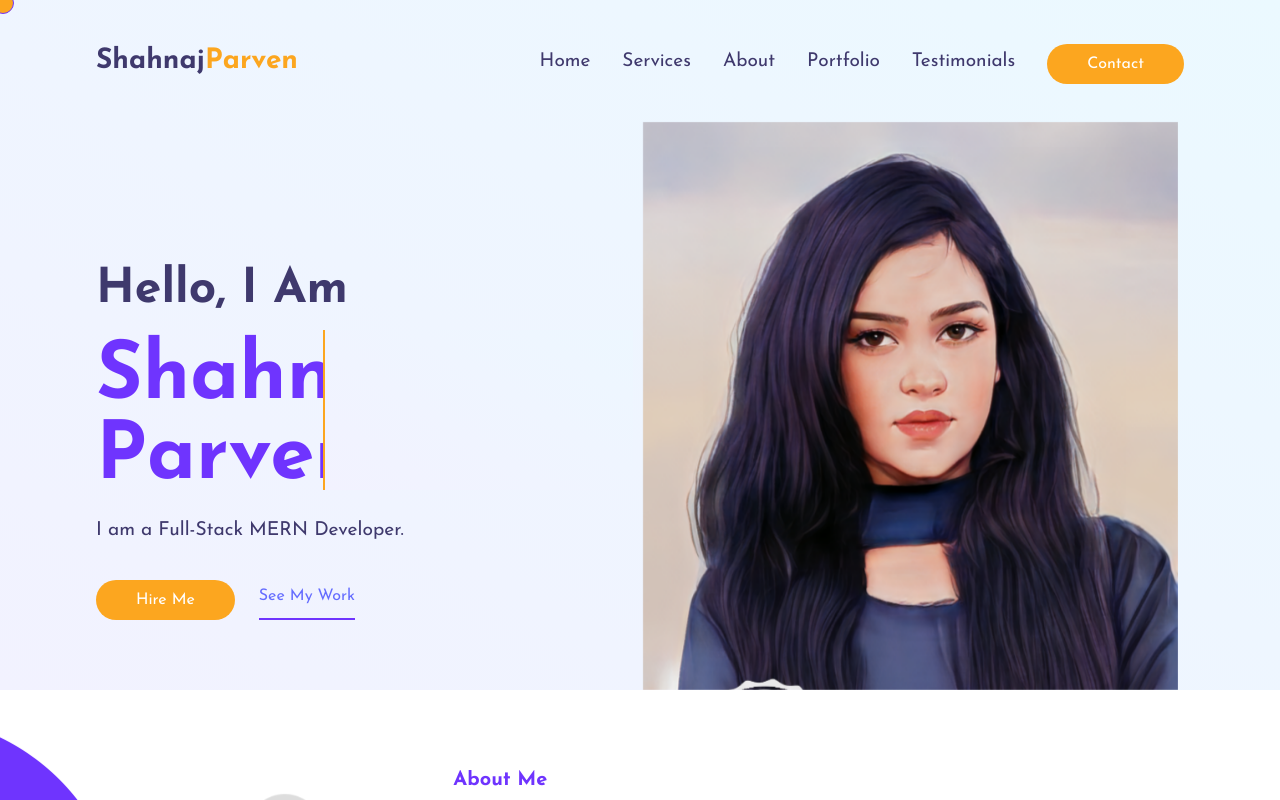
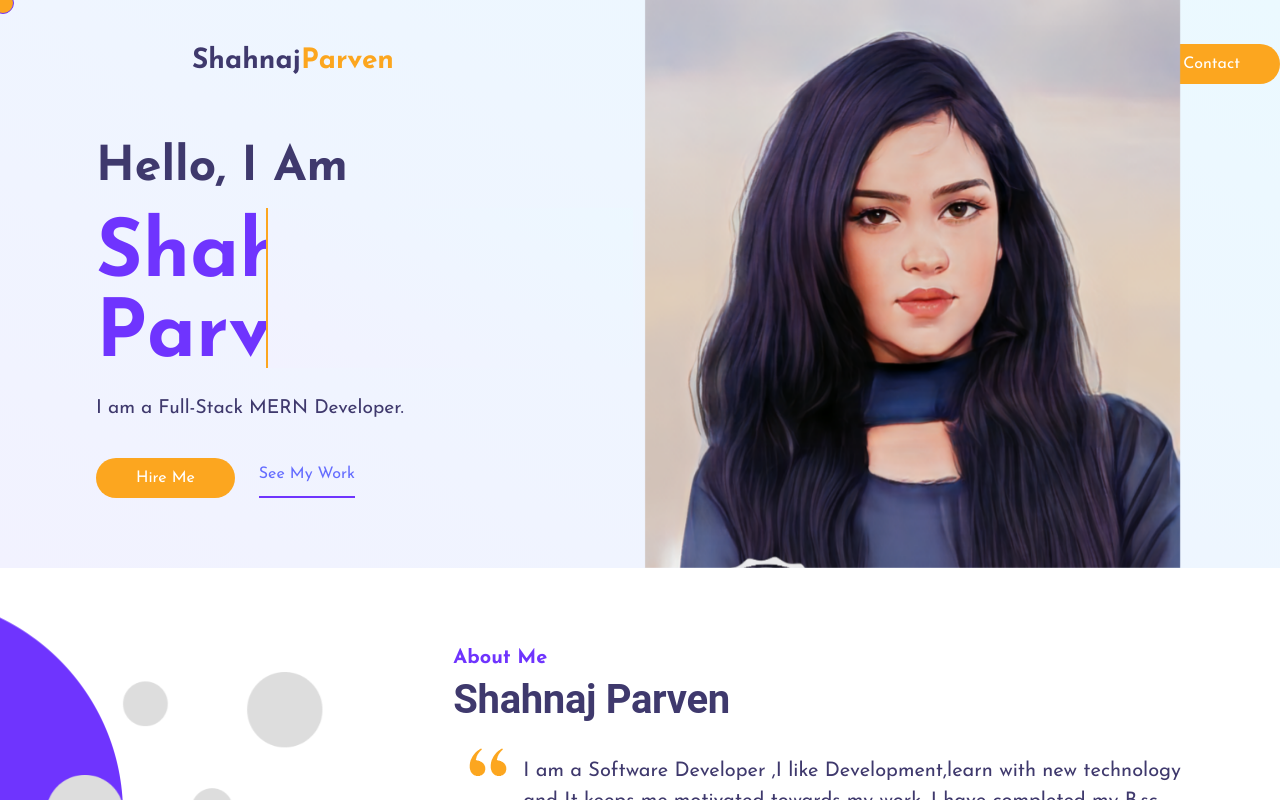
Before and after one commit to shahnajparven/portfolio-fe, a React (Vite) app: page / in a window 1280 px wide. Shown: the top 800 px of the page. Built offline with nearby package versions, Linux system fonts and the light colour scheme.

Commit message:
error handeling at header section

```diff
--- a/src/pages/header/Header.jsx
+++ b/src/pages/header/Header.jsx
@@ -1,51 +1,60 @@
 import { Box, Button, Typography } from "@mui/material";
 import React from "react";
 import "./Header.css";
-import MenuIcon from '@mui/icons-material/Menu';
+import MenuIcon from "@mui/icons-material/Menu";
 const Header = () => {
   return (
-    <Box display='flex' justifyContent='space-between' className='header'>
+    <Box width="100%" className="header" position="fixed">
+      <Box
+        px={{ lg: 12, md: 12, sm: 2, xs: 2 }}
+        display="flex"
+        justifyContent="space-between"
+      >
         <Box className="logo-name">
           <h5>
             Shahnaj
-          <span className="logo-span" >
-            Parven
-          </span>
+            <span className="logo-span">Parven</span>
           </h5>
         </Box>
-      <Box mt={5} display={{xs:'flex',sm:'flex', lg:'none'}} color="#fca61f"><MenuIcon fontSize="large" /></Box>
-      <Box mt={2.5} gap={2} display={{xs:'none',sm:'none', lg:'flex'}}>
-      <Box className='header-list' >
+        <Box
+          mt={5}
+          display={{ xs: "flex", sm: "flex", lg: "none" }}
+          color="#fca61f"
+        >
+          <MenuIcon fontSize="large" />
+        </Box>
+        <Box mt={2.5} gap={2} display={{ xs: "none", sm: "none", lg: "flex" }}>
+          <Box className="header-list">
             <ul>
-          <li >
-            <a href="index.html">
-              Home
-            </a>
-          </li>
-          <li >
-            <a href="#service-con">
-              Services
-            </a>
-          </li>
-          <li >
-            <a href="#about-con">
-              About
-            </a>
+              <li>
+                <a href="home">Home</a>
               </li>
               <li>
-            <a href="#Portfolio">
-              Portfolio
-            </a>
+                <a href="#about">About</a>
               </li>
-          <li >
-            <a href="#testimonials">
-              Testimonials
-            </a>
+              <li>
+                <a href="#expertise">Expertise</a>
+              </li>
+              <li>
+                <a href="#skill">Skill</a>
+              </li>
+              <li>
+                <a href="#project">Project</a>
               </li>
             </ul>
-        </Box >
+          </Box>
           <Box mt={3}>
-        <Box px={5} py={1.5} bgcolor='#fca61f' color='#ffffff' borderRadius="30px" className='hire-me'>Contact</Box>
+            <Box
+              px={5}
+              py={1.5}
+              bgcolor="#fca61f"
+              color="#ffffff"
+              borderRadius="30px"
+              className="hire-me"
+            >
+              Contact
+            </Box>
+          </Box>
         </Box>
       </Box>
     </Box>
```
Lines whose indentation alone changed are shown as unchanged.
